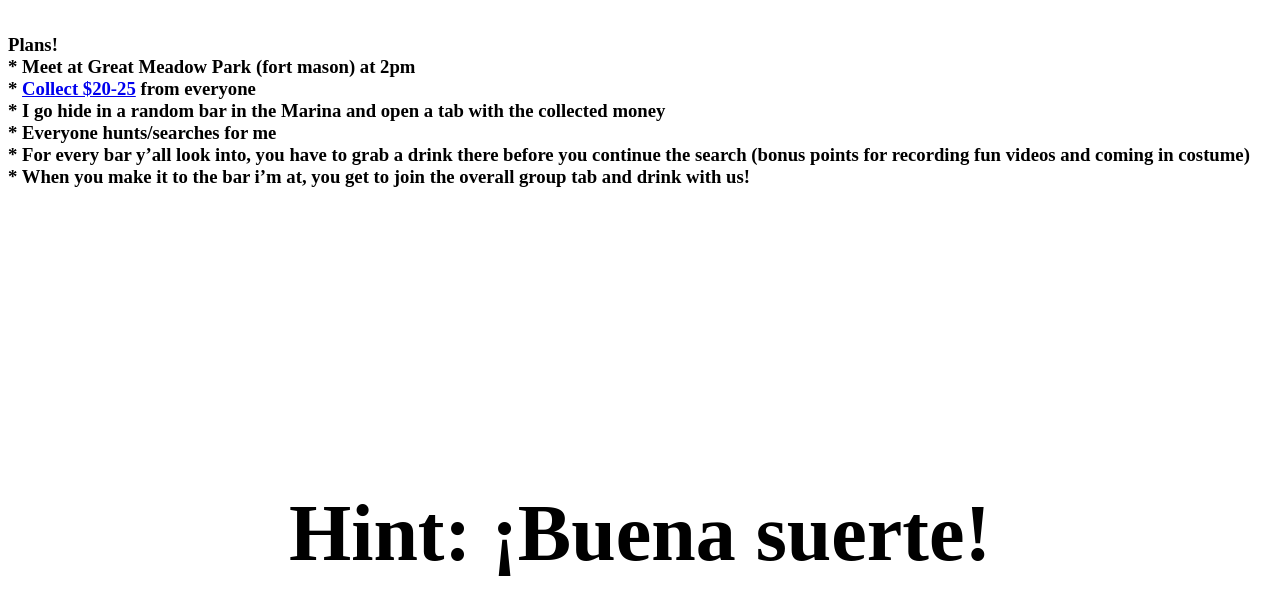
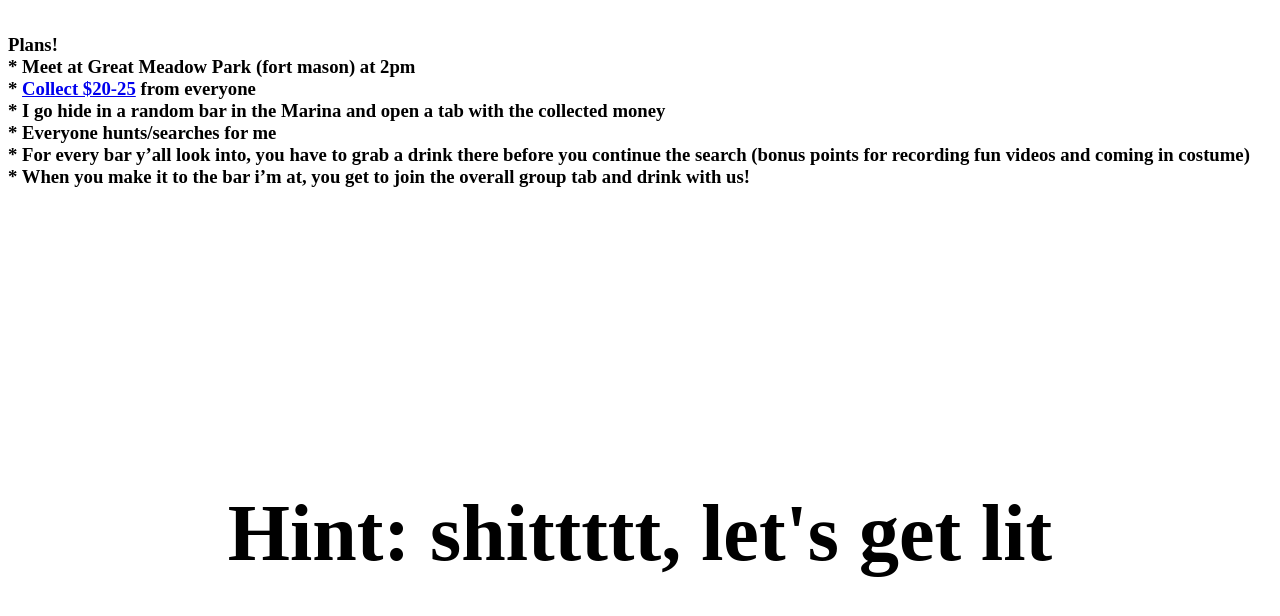
Before and after one commit to random-cup/prateek-app, a plain HTML site: page index.html in a window 1280 px wide. Shown: the part 502-1118 px from the top of the page. Drawn offline with Linux system fonts and the light colour scheme.

Commit message:
Update index.html

```diff
--- a/index.html
+++ b/index.html
@@ -25,6 +25,6 @@ Plans!<br>
 * For every bar y’all look into, you have to grab a drink there before you continue the search (bonus points for recording fun videos and coming in costume)<br>
 * When you make it to the bar i’m at, you get to join the overall group tab and drink with us!<br>
     </h3>
-    <h2> Hint: ¡Buena suerte! </h2>
+    <h2> Hint: shittttt, let's get lit </h2>
   </body>
 </html>
```
